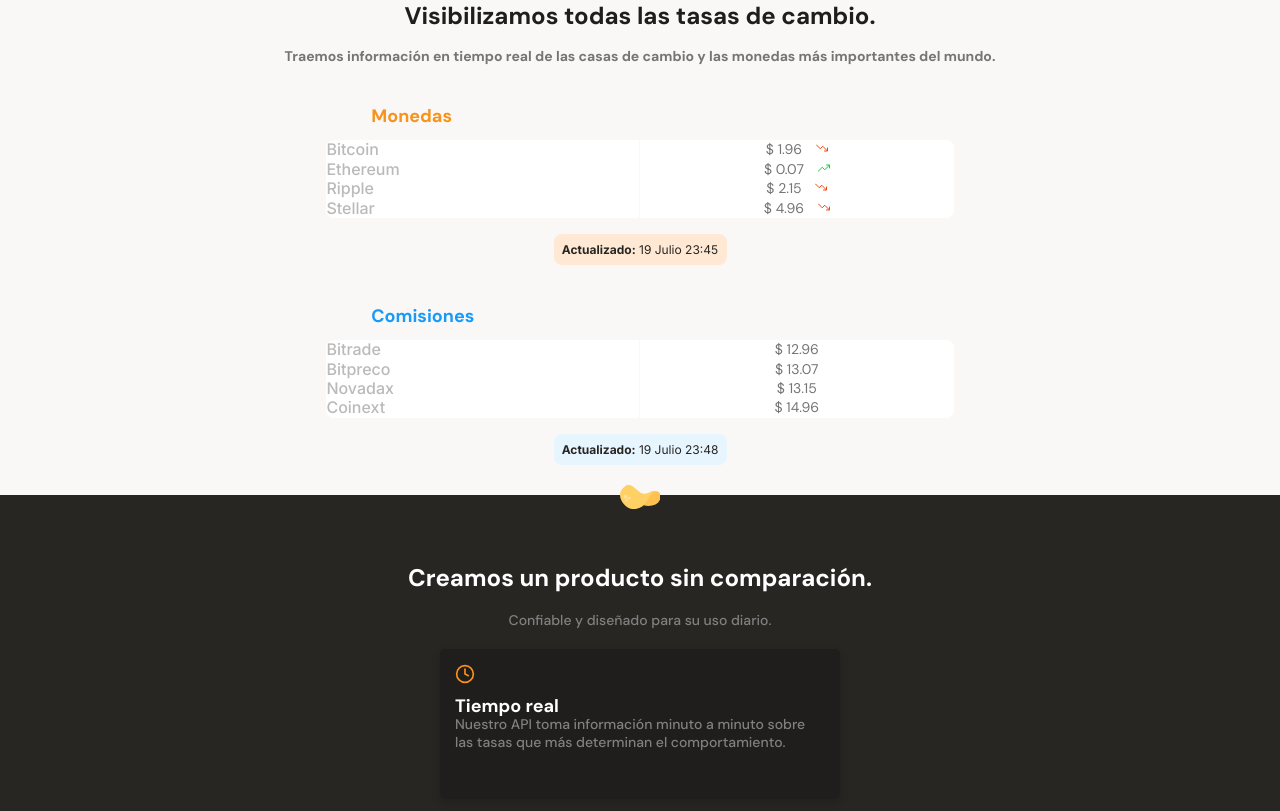
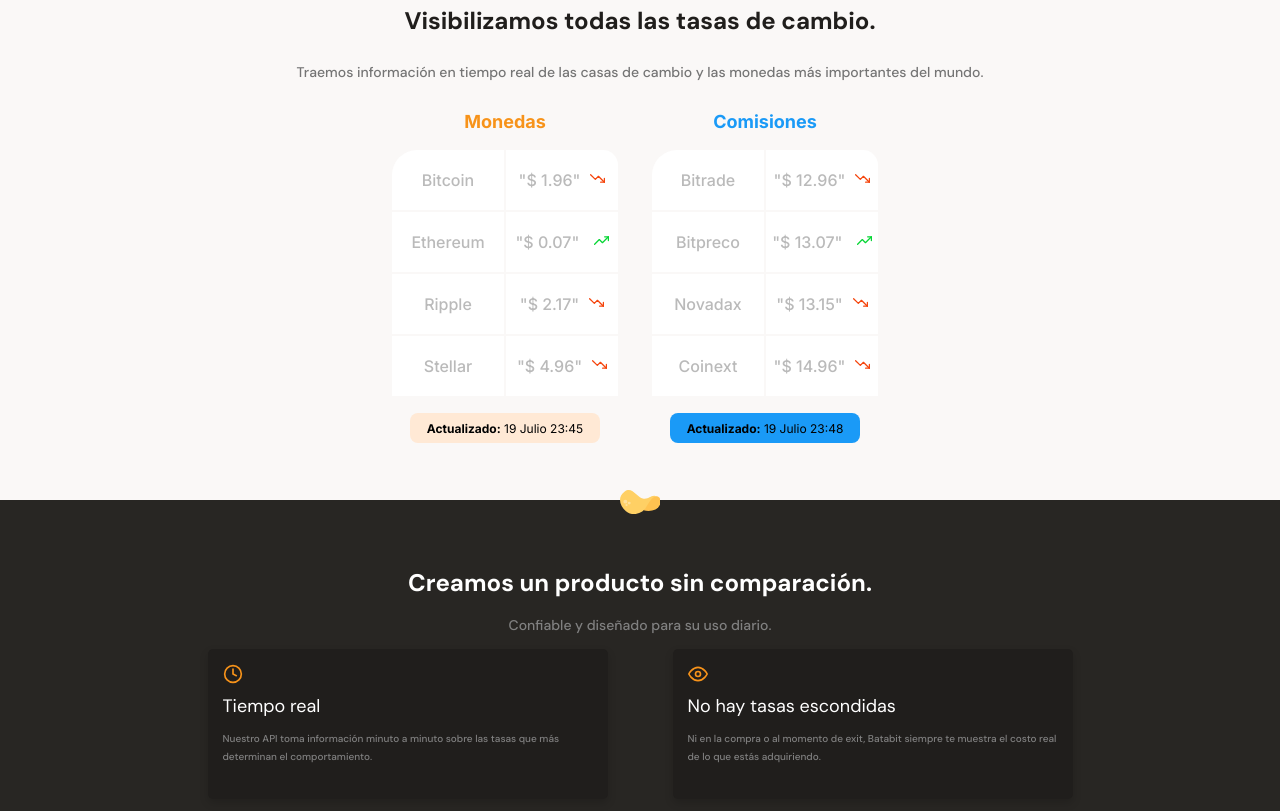
Before and after one commit to javichanampa/BataBit-Project, a plain HTML site: page index.html in a window 1280 px wide. Shown: the part 656-1467 px from the top of the page. Drawn offline with Linux system fonts and the light colour scheme.

Commit message:
Proyecto Batata finalizado

```diff
--- /dev/null
+++ b/css/tablet.css
@@ -0,0 +1,14 @@
+.Main-tables-container{
+    display: flex;
+    width: 930px;
+    margin: 0 auto;
+}
+.product-cards-container{
+    display: flex;
+    flex-wrap: wrap;
+    width: 930px;
+    margin: 0 auto;
+}
+.plans-container-slider{
+    justify-content: center;
+}
--- a/index.html
+++ b/index.html
@@ -5,7 +5,8 @@
     <meta name="viewport" content="width=device-width, initial-scale=1.0">
     <title>Batabit Mobile first</title>
     <link rel="stylesheet" href="styles.css">
-    <script src="app.js"></script>
+    <link rel="stylesheet" href="css/tablet.css" media="(min-width: 930px)"/>
+
     <!-- Fonts -->
     <link rel="preconnect" href="https://fonts.googleapis.com">
     <link rel="preconnect" href="https://fonts.gstatic.com" crossorigin>
@@ -31,48 +32,65 @@
                 <h2>Visibilizamos todas las tasas de cambio.</h2>
                 <p>Traemos información en tiempo real de las casas de cambio y las monedas más importantes del mundo.</p>
             </div>
-            <section class="exchanges-table-conteiner">
-                <div class="table-conteiner">
-                    <h3>Monedas</h3>
-                    <section class="grid-table-conteiner">
-                        <!-- Bitcoin -->
-                        <div class="table-element"><h4>Bitcoin</h4></div>
-                        <div class="table-element-value"><h5>$ 1.96 <span class="arrow-down"></span></h5></div>
-                         <!--Ethereum -->
-                        <div class="table-element"><h4>Ethereum</h4></div>
-                        <div class="table-element-value"><h5>$ 0.07 <span class="arrow-up"></span></h5></div>
-                        <!-- Ripple -->
-                        <div class="table-element"><h4>Ripple</h4></div>
-                        <div class="table-element-value"><h5>$ 2.15 <span class="arrow-down"></span></h5></div>
-                        <!-- Stellar -->
-                        <div class="table-element"><h4>Stellar</h4></div>
-                        <div class="table-element-value"><h5>$ 4.96 <span class="arrow-down"></span></h5></div>
-                    </section>
-                    <div>
-                        <p class="table-update"><span>Actualizado:</span> 19 Julio 23:45</p>
+            <section class="Main-tables-container">
+                <div class="main-currency-table">
+                    <!-- tabla monedas -->
+                    <div class="main-currency-table1">
+                        <p class="currency-table-tittle">Monedas</p>
+                        <div class="currency-table-conteiner">
+                            <table>
+                                <tbody>
+                                    <tr>
+                                        <td class="table__top-left">Bitcoin</td>
+                                        <td class="table__top-right table__rigth">"$ 1.96"<span class="down"></span></td>
+                                    </tr>
+                                    <tr>
+                                        <td>Ethereum</td>
+                                        <td class="table__rigth">"$ 0.07" <span class="up"></span></td>
+                                    </tr>
+                                    <tr>
+                                        <td>Ripple</td>
+                                        <td class="table__rigth">"$ 2.17"<span class="down"></span></td>
+                                    </tr>
+                                    <tr>
+                                        <td class="table__bottom-left">Stellar</td>
+                                        <td class="table__botton-right table__rigth">"$ 4.96"<span class="down"></span></td>
+                                    </tr>
+                                </tbody>
+                            </table>
+                            <div class="currency-table--date">
+                                <p class="actualy" style="font-size: 1.2rem;"><b>Actualizado:</b> 19 Julio 23:45</p>
                             </div>
                         </div>
-            </section>
-            <!-- commissions -->
-            <section class="exchanges-table-conteiner">
-                <div class="table-conteiner-comi">
-                    <h3>Comisiones</h3>
-                    <section class="grid-table-conteiner">
-                        <!-- Bitcoin -->
-                        <div class="table-element"><h4>Bitrade</h4></div>
-                        <div class="table-element-value"><h5>$ 12.96</h5></div>
-                         <!--Ethereum -->
-                        <div class="table-element"><h4>Bitpreco</h4></div>
-                        <div class="table-element-value"><h5>$ 13.07</h5></div>
-                        <!-- Ripple -->
-                        <div class="table-element"><h4>Novadax</h4></div>
-                        <div class="table-element-value"><h5>$ 13.15 </h5></div>
-                        <!-- Stellar -->
-                        <div class="table-element"><h4>Coinext</h4></div>
-                        <div class="table-element-value"><h5>$ 14.96 </h5></div>
-                    </section>
-                    <div>
-                        <p class="table-update-comi"><span>Actualizado:</span> 19 Julio 23:48</p>
+                    </div>
+                    <!-- Comissions -->
+                    <div class="main-currency-table2">
+                        <p class="currency-table-comission-tittle">Comisiones</p>
+                        <section class="currency-table-conteiner">
+                            <table>
+                                <tbody>
+                                    <tr>
+                                        <td class="table__top-left">Bitrade</td>
+                                        <td class="table__top-right table__rigth">"$ 12.96"<span class="down"></span></td>
+                                    </tr>
+                                    <tr>
+                                        <td>Bitpreco</td>
+                                        <td class="table__rigth">"$ 13.07" <span class="up"></span></td>
+                                    </tr>
+                                    <tr>
+                                        <td>Novadax</td>
+                                        <td class="table__rigth">"$ 13.15"<span class="down"></span></td>
+                                    </tr>
+                                    <tr>
+                                        <td class="table__bottom-left">Coinext</td>
+                                        <td class="table__botton-right table__rigth">"$ 14.96"<span class="down"></span></td>
+                                    </tr>
+                                </tbody>
+                            </table>
+                            <div class="currency-table--date2">
+                                <p class="actualy" style="font-size: 1.2rem;"><b>Actualizado:</b> 19 Julio 23:48</p>
+                            </div>
+                        </div>
                     </div>
                 </div>
             </section>
@@ -112,6 +130,7 @@
                 </article>
             </section>
         </section>
+    </main>
     <section class="bitcoin-img-container">
         <h3>Conócelo hoy.</h3>
     </section>
@@ -152,7 +171,6 @@
             </article>
         </section>
     </section>
-    </main>
     <footer>
         <section class="left">
             <ul>
--- a/styles.css
+++ b/styles.css
@@ -122,150 +122,147 @@
     margin: auto;
 }
 .main-title h2{
-    font-weight: 700;
-    font-size: 24px;
-    line-height: 26px;
-    text-align: center;
+    margin-bottom: 30px;
+    font-weight: bold;
+    font-size: 2.4rem;
+    line-height: 2.6rem;
     color: var(--black);
 }
 .main-title p{
-    margin-top: 18px;
-    font-weight: 700;
-    font-size: 14px;
-    line-height: 18px;
-    text-align: center;
+    margin-bottom: 30px;
+    font-weight: 500;
+    font-size: 1.4rem;
+    line-height: 1.6rem;
     color: #757575;
 }
 .image-bitcoin{
-    width: 195px;
-    height: 195px;
+    width: 200px;
+    height: 200px;
     margin: 0 auto;
     margin-bottom: 50px;
     background-image: url(./img/Bitcoin.svg);
     background-size: cover;
     background-position: center;
+    background-repeat: no-repeat;
 }
 
 /* table */
-.exchanges-table-conteiner{
-    width: 70%;
+.main-currency-table{
+    width: 60%;
+    min-width: 235px;
+    max-width: 500px;
+    height: 360px;
     margin: 0 auto;
-    min-width: 288px;
-    max-width: 900px;
-    height: auto;
+    font-family: "Inter", sans-serif;
+    display: flex;
+    /* position: relative;
+    justify-content: center;  */
+    gap: 30px;
+    overflow-x: scroll;
+    overscroll-behavior-x: contain;
+    scroll-snap-type: x proximity;
 }
-.table-conteiner h3{
+.main-currency-table::-webkit-scrollbar{
+    background-color: var(--soft-orange);
+    height: 3px;
+}
+.main-currency-table::-webkit-scrollbar-thumb{
+    background-color: var(--bitcoin-orange);
+}
+
+
+.main-currency-table .currency-table-tittle{
+    margin-bottom: 15px;
+    font-size: 1.8rem;
+    font-weight: bold;
+    line-height: 2.3rem;
     color: var(--bitcoin-orange);
-    font-weight: 700;
-    font-size: 18px;
-    line-height: 23.44px;
-    text-align: left;
-    margin: 0 auto 12px auto;
-    width: 60%;
-    padding-top: 40px;
 }
-.grid-table-conteiner{
+.currency-table-conteiner{
+    width: 90%;
+    min-width: 230px;
+    max-width: 300px;
+    height: 250px;
     margin: 0 auto;
-    width: 70%;
-    height: auto;
+}
+.currency-table-conteiner table{
+    width: 100%;
+    height: 100%;
+}
+.currency-table-conteiner .table__top-left{
+    border-radius: 25px 0 0 0;
+}
+.currency-table-conteiner td{
+    width: 50%;
+    font-size: 1.6rem;
+    font-weight: 500;
+    line-height: 1.9rem;
+    color: var(--grey);
     background-color: var(--just-white);
-    border-radius: 8px;
-    padding-top: 12pxpx;
-    display: grid;
-    grid-template-columns: repeat(2, 1fr);
-    grid-template-rows: repeat(4, auto);
-    place-content: center;
-    position: relative;
-    scroll-snap-align: center;
 }
-.table-element h4{
-    font-family: "Inter", sans-serif;
-    font-weight: 500;
-    font-size: 16px;
-    line-height: 19.36px;
-    color: var(--grey);
-    border-right: 1px solid var(--off-white);
-    border-bottom: var(--off-white);
-    text-align: left;
+.currency-table-conteiner .table__top-right{
+    border-radius: 0 15px 0 0;
 }
-.table-element-value h5{
-    font-weight: 400;
-    font-size: 14px;
-    text-align: center;
+.currency-table-conteiner .table__right{
+    font-size: 1.4rem;
+    font-weight: normal;
+    line-height: 1.7rem;
     color: #757575;
 }
-.arrow-down{
+.currency-table-conteiner .table__botton-left{
+    border-radius: 0 0 0 15px;
+}
+.currency-table-conteiner .down{
     display: inline-block;
-    width: 12px;
-    height: 12px;
+    width: 15px;
+    height: 15px;
+    margin-left: 10px;
     background-image: url(icons/trending-down.svg);
-    margin-left: 10px;
-    background-size: cover;
     background-position: center;
     background-repeat: no-repeat;
+    background-size: cover;
+}
+.currency-table-conteiner .up{
+    display: inline-block;
+    width: 15px;
+    height: 15px;
+    margin-left: 10px;
+    background-image: url(icons/trending-up.svg);
+    background-position: center;
+    background-repeat: no-repeat;
+    background-size: cover;
+}
+.currency-table--date{
+    width: 190px;
+    height: 30px;
+    margin: 0 auto;
+    padding: 8px;
+    margin-top: 15px;
+    background-color: var(--soft-orange);
+    border-radius: 8px;
+    margin-bottom: 30px;
+}
+.currency-table--date2{
+    width: 190px;
+    height: 30px;
+    margin: 0 auto;
+    padding: 8px;
+    margin-top: 15px;
+    background-color: var(--secondary-blue);
+    border-radius: 8px;
+    margin-bottom: 30px;
 }
 
-.arrow-up{
-    display: inline-block;
-    width: 12px;
-    height: 12px;
-    background-image: url(icons/trending-up.svg);
-    margin-left: 10px;
-    background-size: cover;
-    background-position: center;
-    background-repeat: no-repeat;
-}
-.table-update{
-    color: var(--warm-black);
-    background-color: var(--soft-orange);
-    margin: 0 auto;
-    width: 173px;
-    height: 31px;
-    margin-top: 16px;
-    padding: 8px;
-    border-radius: 8px;
-    font-family: "Inter", sans-serif;
-    font-weight: 400;
-    font-size: 12px;
-
-}
-.table-update span{
-    font-family: "Inter", sans-serif;
-    font-weight: 700;
-}
-/* table comissions */
-.table-conteiner-comi h3{
+.main-currency-table2 .currency-table-comission-tittle{
+    margin-bottom: 15px;
+    font-size: 1.8rem;
+    font-weight: bold;
+    line-height: 2.3rem;
     color: var(--secondary-blue);
-    font-weight: 700;
-    font-size: 18px;
-    line-height: 23.44px;
-    text-align: left;
-    margin: 0 auto 12px auto;
-    width: 60%;
-    padding-top: 40px;
-}
-.table-update-comi{
-    color: var(--warm-black);
-    background-color: var(--soft-blue);
-    margin: 0 auto;
-    width: 173px;
-    height: 31px;
-    margin-top: 16px;
-    padding: 8px;
-    border-radius: 8px;
-    font-family: "Inter", sans-serif;
-    font-weight: 400;
-    font-size: 12px;
-}
-.table-update-comi span{
-    font-family: "Inter", sans-serif;
-    font-weight: 700;
 }
 
-/* table transition */
-.main-exchange-container{
 
-}
+
 
 /* Features */
 .main-product-detail{
@@ -296,12 +293,11 @@
 .product-detail-title h2{
     margin-bottom: 20px;
     font-size: 2.4rem;
-    font-weight: 700;
+    font-weight: bold;
     line-height: 2.6rem;
     color: var(--just-white);
 }
 .product-detail-title p {
-    margin-bottom: 20px;
     font-size: 1.4rem;
     font-weight: 500;
     line-height: 1.8rem;
@@ -310,11 +306,11 @@
 /* Articles */
 .product-detail-card{
     width: 90%;
+    padding: 15px;
     min-width: 288px;
-    max-width: 400px;;
-    min-height: 150px;
+    max-width: 400px;
+    height: 150px;
     margin: 15px auto;
-    padding: 15px;
     background-color: var(--black);
     border-radius:5px;
     box-shadow: 0 4px 8px rgba(0, 0, 0, 0.16);
@@ -344,16 +340,16 @@
 }
 
 .product-card-title{
-    font-size: 18px;
-    line-height: 18px;
+    margin-bottom: 15px;
+    font-size: 1.8rem;
+    line-height: 1.8rem;
     color: var(--just-white);
-    font-weight: 700;
 }
 .product-card-body{
-    font-size: 14px;
+    font-size: 1.4remx;
     color: #808080;
     font-weight: 500;
-    line-height: 18px;
+    line-height: 1.8rem;
 }
 
 .bitcoin-img-container {
@@ -409,10 +405,18 @@
 .plans-container-slider{
     display: flex;
     height: 316px;
-    overflow-x: scroll;
+    overflow-x: auto;
     overscroll-behavior-x: contain;
     scroll-snap-type: x proximity;
+    scroll-margin-inline: center;
     gap: 10px;
+}
+.plans-container-slider::-webkit-scrollbar{
+    background-color: var(--soft-orange);
+    height: 3px;
+}
+.plans-container-slider::-webkit-scrollbar-thumb{
+    background-color: var(--bitcoin-orange);
 }
 
 .plans-container-card{
```
Also changed, not shown: app.js (deleted). Lines whose indentation alone changed are shown as unchanged.
